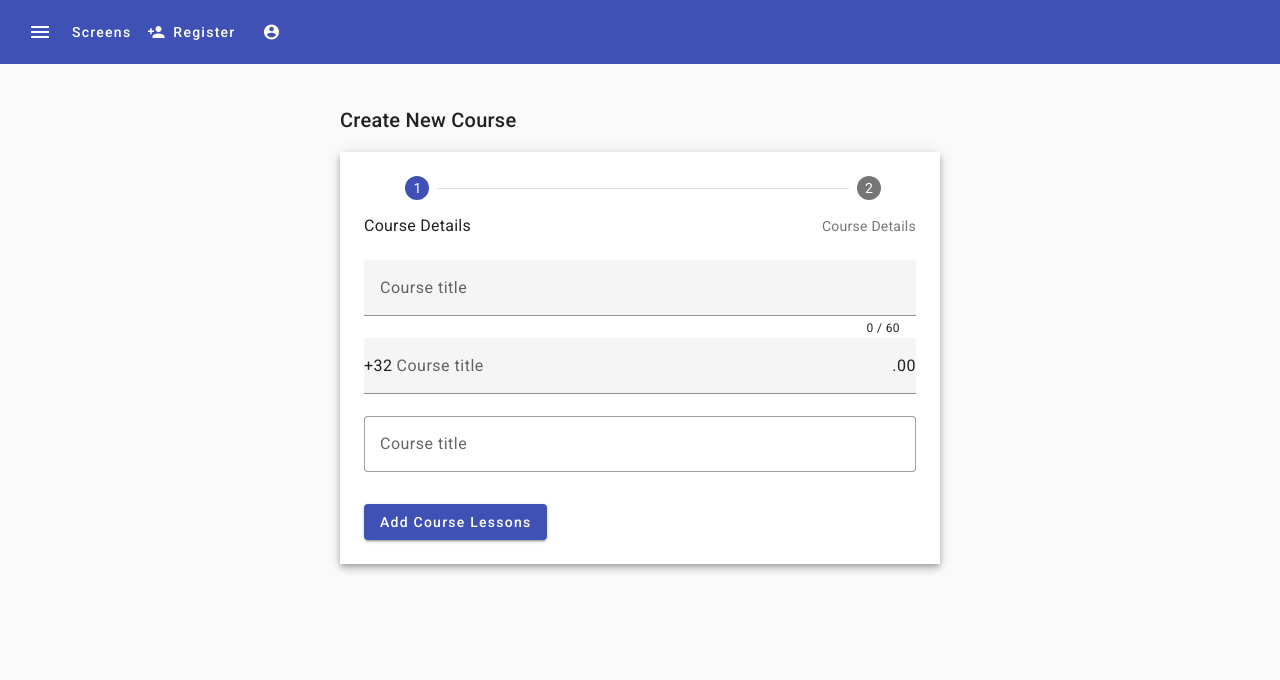
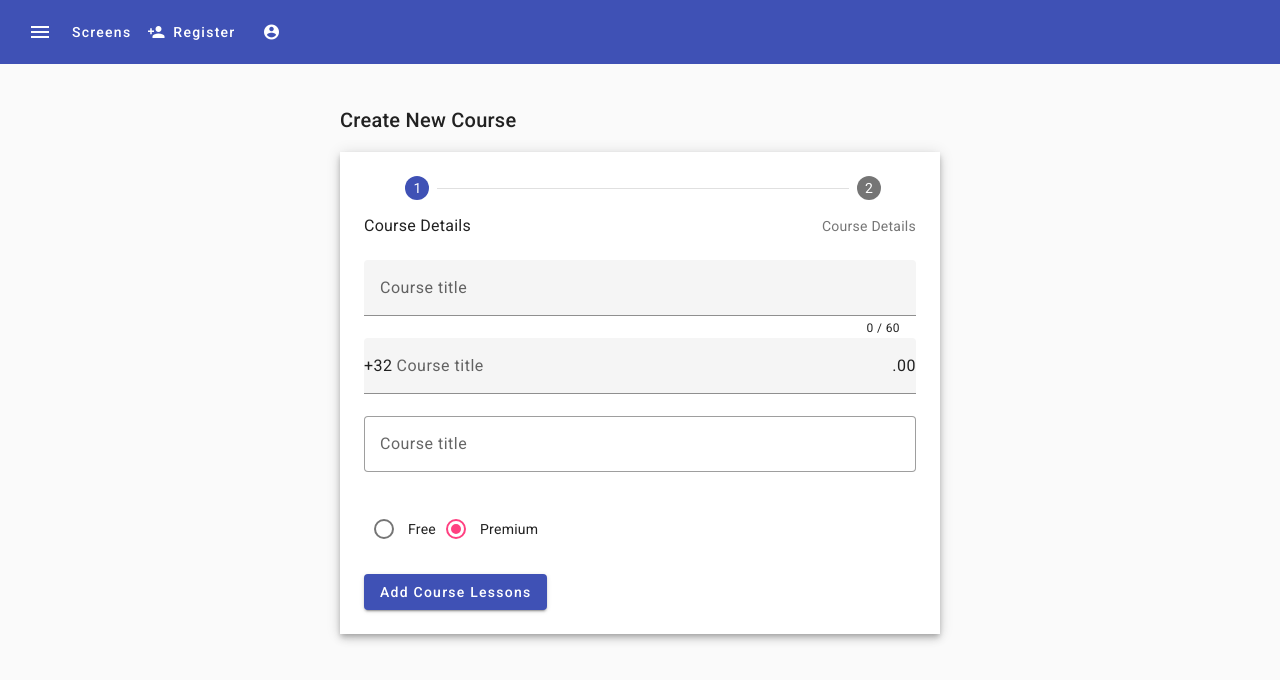
Before and after one commit to alexander1914/learning-angular-material, an Angular app: page /add-new-course in a window 1280 px wide. Shown: the top 680 px of the page. Built offline with nearby package versions, Linux system fonts and the light colour scheme.

Commit message:
[main] - I was learning about radiobutto and radiogroup with material

```diff
--- a/src/app/create-course/create-course-step-1/create-course-step-1.component.html
+++ b/src/app/create-course/create-course-step-1/create-course-step-1.component.html
@@ -22,4 +22,11 @@
         <input matInput placeholder="Course title" formControlName="title">
     </mat-form-field>
 
+    <mat-radio-group class="course-type" formControlName="courseType">
+
+        <mat-radio-button value="free">Free</mat-radio-button>
+        <mat-radio-button value="premium">Premium</mat-radio-button>
+
+    </mat-radio-group>
+
 </div>
```
